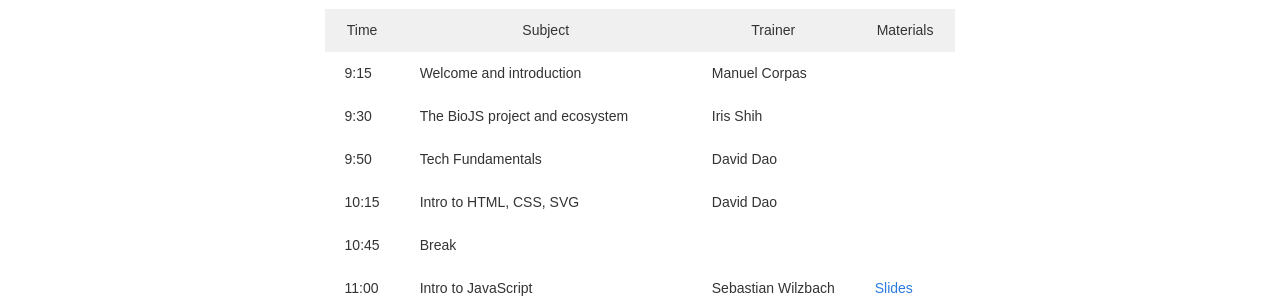
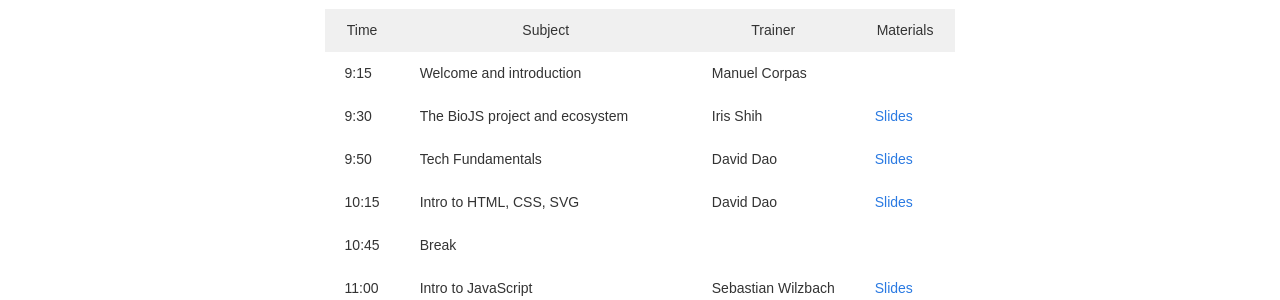
Before and after one commit to benhwhite/biojs-ebi, a Jekyll site: the page built from dayone.md, in a window 1280 px wide. Shown: the part 265-565 px from the top of the page. Built offline with Jekyll 4.4.1, drawn with Linux system fonts in a browser that asks for light colours.

Commit message:
added slides

```diff
--- a/dayone.md
+++ b/dayone.md
@@ -28,19 +28,19 @@ order: 3
     <td class="tg-031e">9:30</td>
     <td class="tg-031e">The BioJS project and ecosystem</td>
     <td class="tg-031e">Iris Shih</td>
-    <td class="tg-031e"></td>
+    <td class="tg-031e"><a href="http://slides.biojs.net/ebi-biojs-intro/">Slides</a></td>
   </tr>
   <tr>
     <td class="tg-031e">9:50</td>
     <td class="tg-031e">Tech Fundamentals</td>
     <td class="tg-031e">David Dao</td>
-    <td class="tg-031e"></td>
+    <td class="tg-031e"><a href="http://slides.biojs.net/ebi-tech-fundamentals-1/#/">Slides</a></td>
   </tr>
   <tr>
     <td class="tg-031e">10:15</td>
     <td class="tg-031e">Intro to HTML, CSS, SVG</td>
     <td  class="tg-031e">David Dao</td>
-    <td class="tg-031e"></td>
+    <td class="tg-031e"><a href="http://slides.biojs.net/ebi-tech-fundamentals-2/">Slides</a></td>
   </tr>
  <tr>
     <td class="tg-031e">10:45</td>
```
